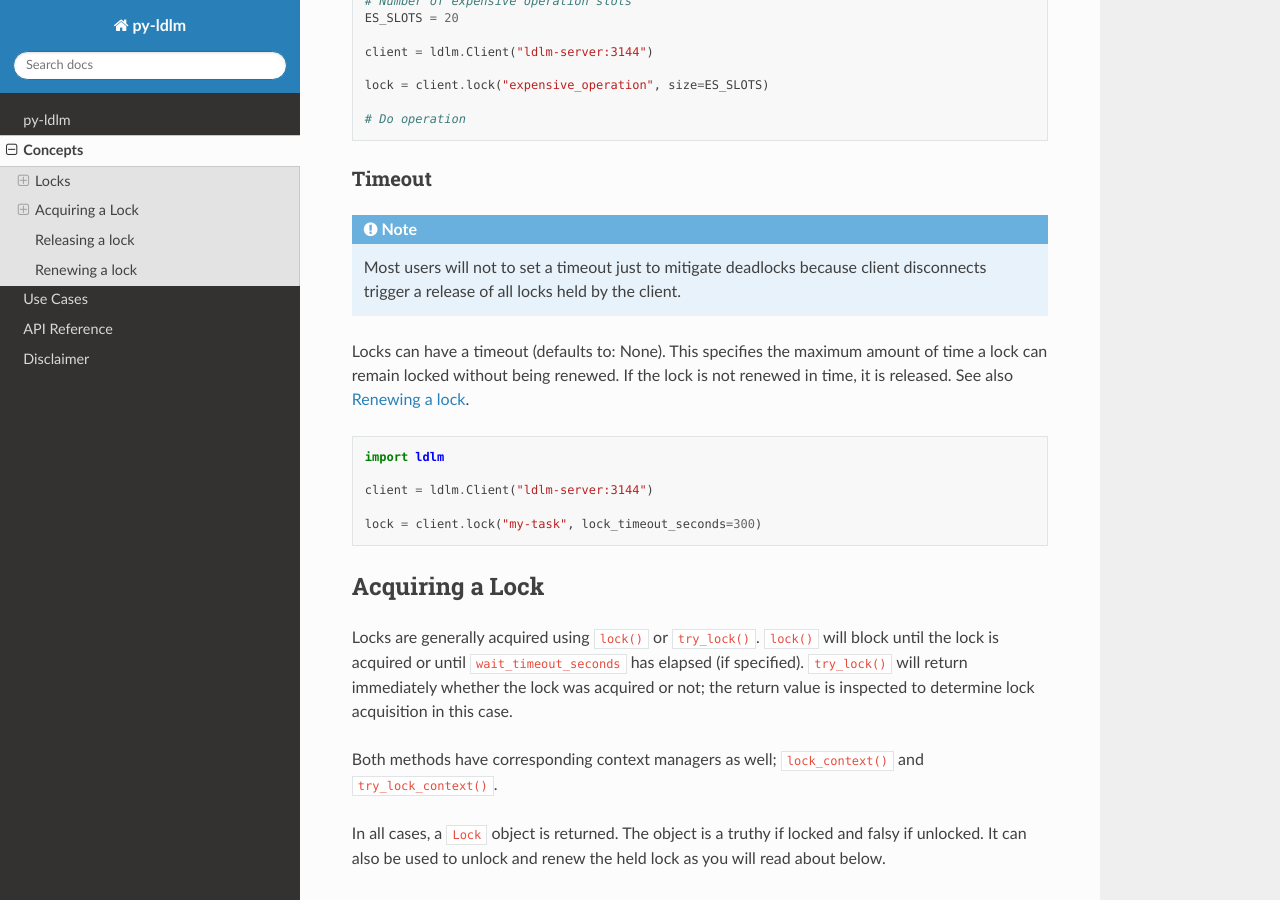
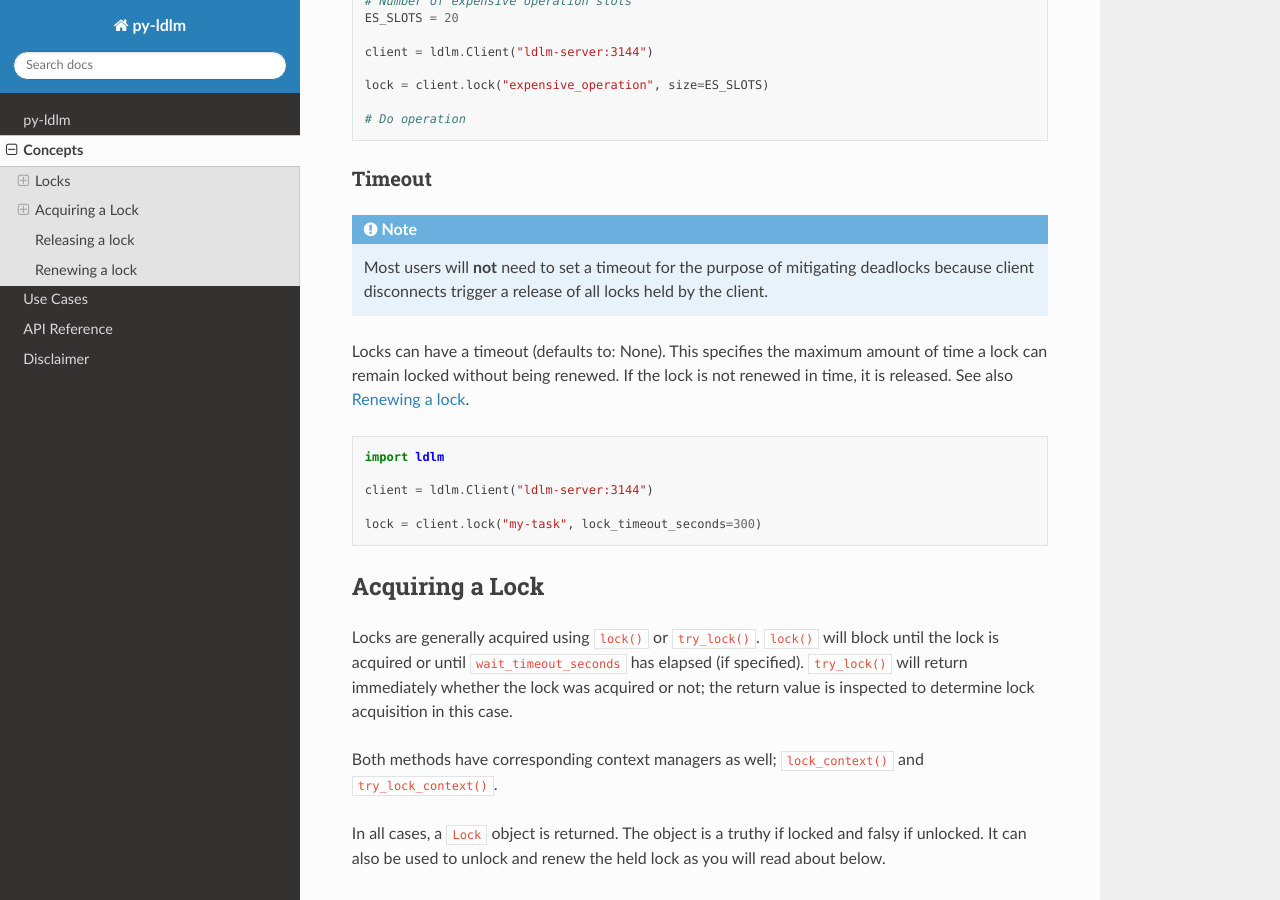
Before and after one commit to imoore76/py-ldlm, a Sphinx documentation site: the page built from docs/concepts.rst, in a window 1280 px wide and 900 px high, scrolled down 767 px. Built offline with Sphinx 7.4.7 and the Read the Docs theme 3.1.0, drawn with Linux system fonts in a browser that asks for light colours; pages that are not in the unit, such as notebooks, are missing from menus; the version number could not be read and is left out.

Commit message:
Clean up docs

```diff
--- a/docs/concepts.rst
+++ b/docs/concepts.rst
@@ -43,8 +43,8 @@ Timeout
 ------------
 .. note::
 
-    Most users will not to set a timeout just to mitigate deadlocks
-    because client disconnects trigger a release of all locks held by the client.
+    Most users will **not** need to set a timeout for the purpose of mitigating
+    deadlocks because client disconnects trigger a release of all locks held by the client.
 
 Locks can have a timeout (defaults to: None). This specifies the maximum amount of
 time a lock can remain locked without being renewed. If the lock is not renewed in time,
--- a/docs/conf.py
+++ b/docs/conf.py
@@ -6,14 +6,12 @@ import os
 import sys
 from setuptools_scm import get_version
 
-print(get_version(root=os.path.abspath('../')))
-
 sys.path.insert(0, os.path.abspath('../ldlm'))
 
 project = 'py-ldlm'
 copyright = '2024, Google LLC'
 author = 'Ian Moore'
-release = get_version(root=os.path.abspath('../'))
+release = '1.0.0' #get_version(root=os.path.abspath('../'))
 
 extensions = [
     'myst_parser',
```
